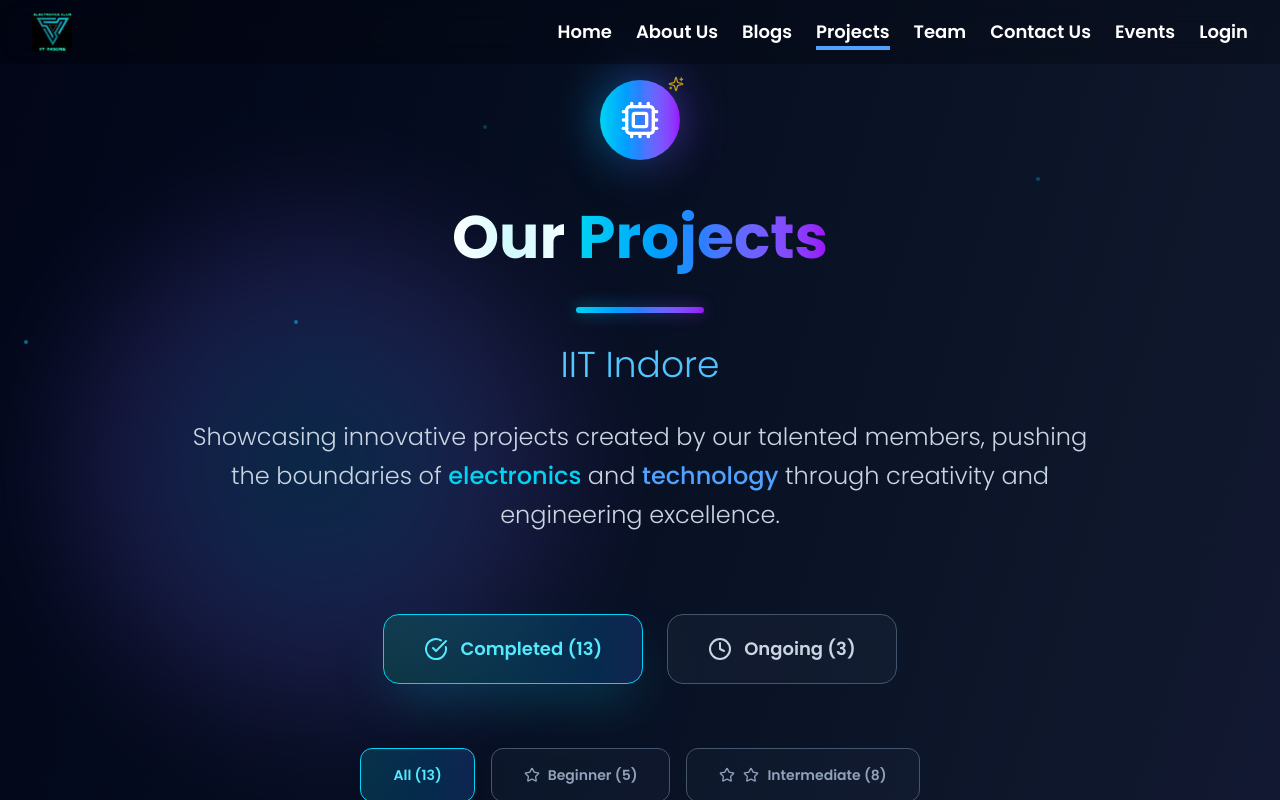
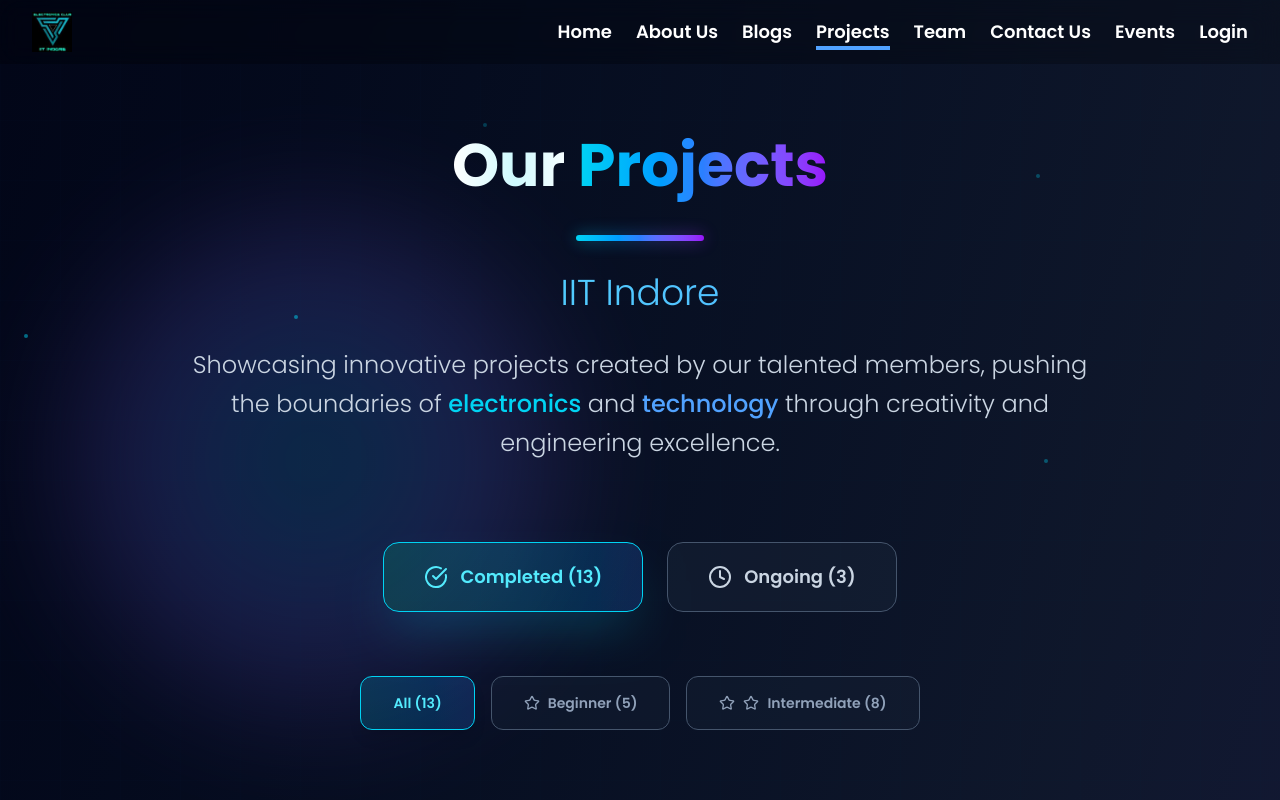
Before and after one commit to Prateekrajput9/electronics-club-website, a React (Vite) app: page /projects in a window 1280 px wide. Built offline with nearby package versions, Linux system fonts and the light colour scheme.

Commit message:
changes project page

```diff
--- a/src/pages/Projects.jsx
+++ b/src/pages/Projects.jsx
@@ -366,7 +366,7 @@
         <header className="relative mb-20">
           <div className="text-center max-w-5xl mx-auto">
             {/* Icon with enhanced styling */}
-            <div className="mb-10 inline-flex items-center justify-center">
+            {/* <div className="mb-10 inline-flex items-center justify-center">
               <div className="relative">
                 <div className="absolute inset-0 bg-gradient-to-r from-cyan-400 via-blue-500 to-purple-600 rounded-full blur-xl opacity-60 animate-pulse" />
                 <div className="relative bg-gradient-to-r from-cyan-400 via-blue-500 to-purple-600 p-5 rounded-full shadow-2xl">
@@ -376,10 +376,10 @@
                   <Sparkles className="h-4 w-4 text-yellow-400 animate-pulse" />
                 </div>
               </div>
-            </div>
+            </div> */}
 
             {/* Main title with enhanced typography */}
-            <h1 className="text-4xl md:text-5xl lg:text-6xl font-bold mb-8 leading-tight">
+            <h1 className="text-4xl md:text-5xl lg:text-6xl font-bold mb-8 leading-tight mt-12">
               <span className="bg-gradient-to-r from-white via-cyan-100 to-white bg-clip-text text-transparent">
                 Our{" "}
               </span>
```
